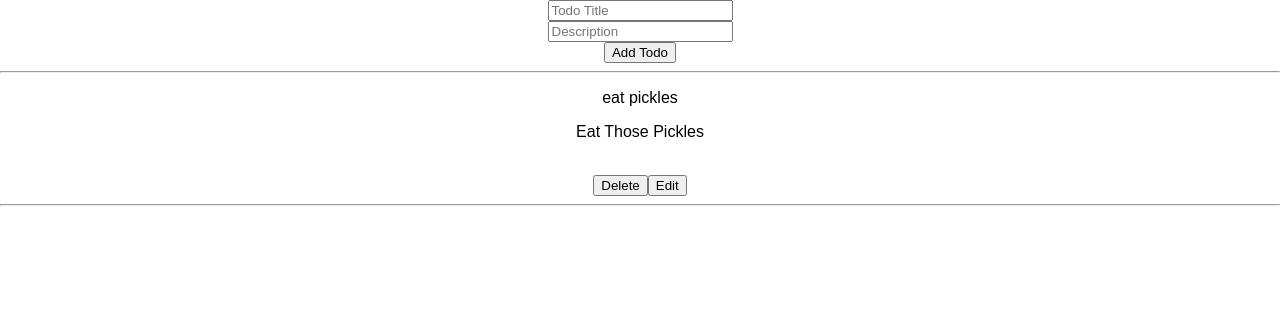
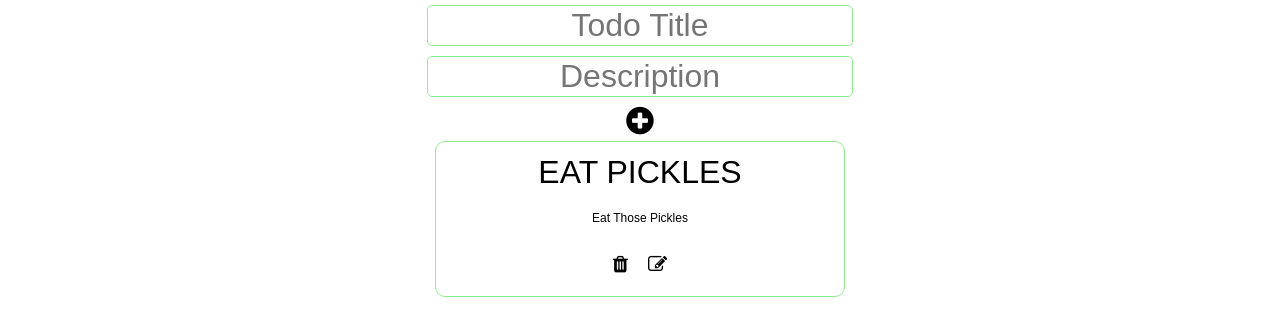
Before and after one commit to keeganthomp/reactTodoApp, a React (Create React App) app: page / in a window 1280 px wide. Shown: the top 336 px of the page. Built offline with nearby package versions, Linux system fonts and the light colour scheme.

Commit message:
adding basic styling

```diff
--- a/src/components/TodoItem.js
+++ b/src/components/TodoItem.js
@@ -1,6 +1,7 @@
 import React, { Component } from "react";
 import "../styles/App.css";
 import TodoList from "./TodoList";
+import Radium from 'radium';
 
 class TodoItem extends Component {
   constructor(props) {
@@ -66,9 +67,28 @@ class TodoItem extends Component {
   };
 
   render() {
+    let input = {
+      borderRadius: 5,
+      outline: "none",
+      border: "1px solid lightGreen",
+      textAlign: "center",
+      margin: 5,
+      fontSize: "2rem"
+    };
+
+    let submitButton = {
+      border: "none",
+      fontSize: "2rem",
+      backgroundColor: "white",
+      ':hover': {
+        cursor: "pointer",
+        color: "lightGreen"
+      }
+    }
+
     return (
       <div>
-        <input
+        <input  style={input}
           type="text"
           placeholder="Todo Title"
           onKeyUp={this.getCurrentTodo}
@@ -76,7 +96,7 @@ class TodoItem extends Component {
           className="titleInput"
         />
         <br />
-        <input
+        <input style={input}
           type="text"
           placeholder="Description"
           name="description"
@@ -84,7 +104,7 @@ class TodoItem extends Component {
           onKeyUp={this.getCurrentTodo}
         />
         <br />
-        <button onClick={this.submitNewTodo}>Add Todo</button>
+        <button style={submitButton} onClick={this.submitNewTodo}><i className="fa fa-plus-circle" aria-hidden="true"></i></button>
         <TodoList
           todos={this.state.todos}
           delete={this.deleteTodo}
@@ -97,4 +117,4 @@ class TodoItem extends Component {
   }
 }
 
-export default TodoItem;
+export default Radium(TodoItem);
--- a/src/components/TodoList.js
+++ b/src/components/TodoList.js
@@ -3,40 +3,89 @@ import "../styles/App.css";
 
 class TodoList extends Component {
   render() {
+    let input = {
+      borderRadius: 5
+    };
+    let title = {
+      marginTop: 0,
+      marginBottom: 2,
+      fontSize: "2rem",
+      textTransform: "uppercase"
+    };
+
+    let content = {
+      marginTop: 20,
+      marginBottom: 20,
+      fontSize: 12
+    };
+
+    let todoContainer = {
+      padding: 12,
+      border: "1px solid lightGreen",
+      width: "30%",
+      margin: "auto",
+      borderRadius: 10
+    };
+
+    let button = {
+      border: "none",
+      backgroundColor: "white",
+      fontSize: "1.2rem",
+      margin: 10,
+      ":hover": {
+        cursor: "pointer"
+      }
+    };
+
     let todos = this.props.todos.map((e, i) => {
       if (!e.isBeingEdited) {
         return (
-          <div key={i}>
-            <hr />
-            <p>
+          <div style={todoContainer} key={i}>
+            <p style={title}>
               {e.title}
             </p>
-            <p>
+            <p style={content}>
               {e.description}
             </p>
-            <br />
-            <button id={i} onClick={this.props.delete}>
-              Delete
-            </button>
-            <button id={i} onClick={this.props.edit}>
-              Edit
-            </button>
-            <hr />
+
+            <i
+              style={button}
+              id={i}
+              onClick={this.props.delete}
+              className="fa fa-trash"
+              aria-hidden="true"
+            />
+
+            <i
+              style={button}
+              id={i}
+              onClick={this.props.edit}
+              className="fa fa-pencil-square-o"
+              aria-hidden="true"
+            />
           </div>
         );
       } else {
         return (
           <div key={Math.random()}>
-            <hr />
-            <input name="title" onKeyUp={this.props.update} type="text" />
-            <input name="description" onKeyUp={this.props.update} type="text" />
-            <hr />
+            <input
+              style={input}
+              name="title"
+              onKeyUp={this.props.update}
+              type="text"
+            />
+            <input
+              style={input}
+              name="description"
+              onKeyUp={this.props.update}
+              type="text"
+            />
           </div>
         );
       }
     });
     return (
-      <div>
+      <div key={Math.random()}>
         {todos}
       </div>
     );
```
